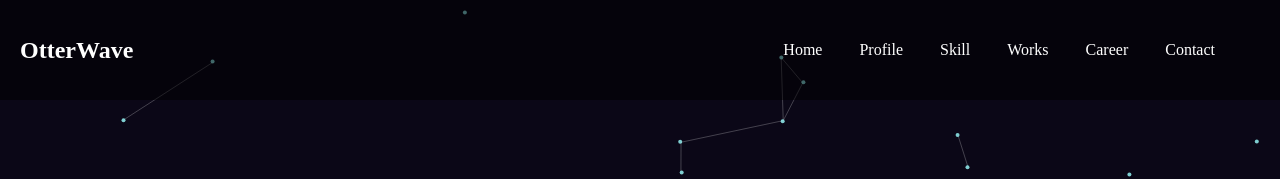
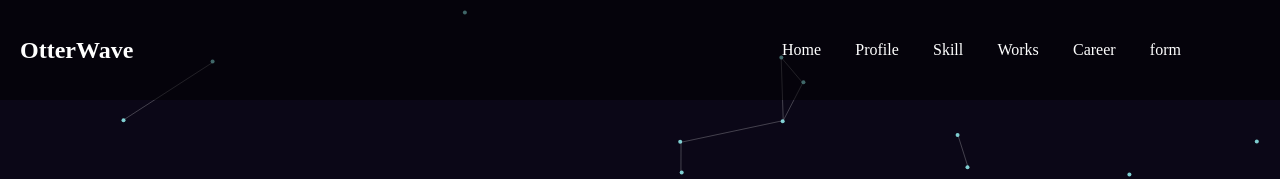
Before and after one commit to ibu0125/react-basic, a React (Create React App) app: page / in a window 1280 px wide. Shown: the top 179 px of the page. Built offline with nearby package versions, Linux system fonts and the light colour scheme.

Commit message:
ページ遷移からレイアウト構成に変更(form)

```diff
--- a/package.json
+++ b/package.json
@@ -14,6 +14,7 @@
     "react-hook-form": "^7.53.0",
     "react-router-dom": "^6.26.2",
     "react-scripts": "5.0.1",
+    "react-scroll": "^1.9.0",
     "react-transition-group": "^4.4.5",
     "web-vitals": "^2.1.4"
   },
--- a/src/App.js
+++ b/src/App.js
@@ -5,8 +5,6 @@ import Home from "./components/pages/Home.js";
 import Header from "./components/pages/Header.js";
 import MainContents from "./components/pages/MainContents.js";
 import "./assets/styles/App.css";
-import LocationWrapper from "./components/pages/LocationWrapper.js";
-import { BrowserRouter as Router, Route, Routes } from "react-router-dom";
 import Form from "./components/pages/Form.js";
 import Footer from "./components/pages/Footer.js";
 
@@ -14,6 +12,8 @@ function App() {
   const [backgroundImage, setBackgroundImage] = useState(
     "/imges/pexels-jplenio-1632788.jpg"
   );
+
+  const [isActive, setIsActive] = useState(false);
 
   // const [isScrollable, setIsScrollable] = useState(true);
   // const [showBackground, setShowBackground] = useState(true); // 背景画像の表示管
@@ -109,59 +109,42 @@ function App() {
       // setShowBackground(true); // 新しい背景をフェードインさせる
       setShowContent(true); // コンテンツをフェードインさせる
     }, timeoutDuration); // トランジションの時間に合わせて設定
+
+    setShowContent(false);
+
+    setTimeout(() => {
+      if (linkName === "Contact") {
+        setIsActive(true); // 背景を暗くする
+      } else {
+        setIsActive(false); // 他のリンクでは背景を元に戻す
+      }
+      setShowContent(true);
+    }, 0);
   };
 
   return (
     <div className="App">
-      <Router>
+      <div className={isActive ? "active-all-container" : "all-container"}>
+        <div className="form">
+          <Form />
+        </div>
+      </div>
+
       <Header
+        className={isActive ? "active-header" : null}
         title={headerTitle}
         menuItems={[
-            { name: "Home", link: "/" },
-            { name: "Profile", link: "/" },
-            { name: "Skill", link: "/" },
-            { name: "Works", link: "/" },
-            { name: "Career", link: "/" },
-            { name: "Contact", link: "/form" },
+          { name: "Home", link: "/", title: "hello-world" },
+          { name: "Profile", link: "/", title: "my-profile" },
+          { name: "Skill", link: "/", title: "my-skill-set" },
+          { name: "Works", link: "/", title: "my-works" },
+          { name: "Career", link: "/", title: "my-career" },
+          { name: "Contact", link: "/form", title: "form" },
         ]}
         onLinkClick={(newImageUrl, linkName) =>
           handleLinkClick(newImageUrl, linkName)
         }
       />
-        <LocationWrapper>
-          <Routes>
-            <Route
-              path="/form"
-              element={
-                <>
-                  <div className="form">
-                    <Form />
-                  </div>
-                  <div className="background-wrapper">
-                    <CSSTransition
-                      // in={showBackground}
-                      timeout={1200}
-                      classNames="background"
-                      unmountOnExit
-                    >
-                      <div
-                        className="background"
-                        style={{ backgroundImage: `url(${backgroundImage})` }}
-                      />
-                    </CSSTransition>
-                    <Canvas style={{ height: "10px" }} />
-                  </div>
-                  <div className="footer-wrapper">
-                    <Footer />
-                  </div>
-                </>
-              }
-            />
-
-            <Route
-              path="/"
-              element={
-                <>
       <Home
         headLine={contents.headLine}
         links={contents.links}
@@ -205,14 +188,6 @@ function App() {
           handleLinkClick(newImageUrl, linkName)
         }
       />
-                </>
-              }
-            />
-          </Routes>
-        </LocationWrapper>
-
-        {/* <Home /> */}
-      </Router>
     </div>
   );
 }
--- a/src/assets/styles/App.css
+++ b/src/assets/styles/App.css
@@ -21,10 +21,43 @@ body {
   height: 100vh;
 }
 
+.all-container {
+  transition: 0.5s;
+  z-index: 1000;
+  position: fixed;
+  top: 0;
+  bottom: 0;
+  left: 0;
+  right: 0;
+  background-color: white;
+  opacity: 0;
+  pointer-events: none;
+  color: #fff;
+}
+
+.active-all-container {
+  transition: 0.5s;
+  z-index: 1000;
+  position: fixed;
+  top: 0;
+  bottom: 0;
+  left: 0;
+  right: 0;
+  background-color: rgba(0, 0, 0, 0.5);
+  pointer-events: none;
+  /* color: #fff; */
+  /* opacity: 0.7; */
+  pointer-events: auto;
+  overflow: hidden;
+}
+
 .form {
+  z-index: 1001;
   overflow: hidden;
+  position: relative;
   width: 100%;
   height: 100%;
+  opacity: 1;
 }
 
 .background-wrapper {
--- a/src/components/pages/AnimationPoints.js
+++ b/src/components/pages/AnimationPoints.js
@@ -1,5 +1,5 @@
 import React, { useRef, useEffect, useState, useCallback } from "react";
-import { useLocation } from "react-router-dom";
+// import { useLocation } from "react-router-dom";
 
 const Canvas = () => {
   const canvasRef = useRef(null);
@@ -7,7 +7,7 @@ const Canvas = () => {
   const intervalRef = useRef(null);
   const [mousePosition, setMousePosition] = useState({ x: 0, y: 0 });
   const [widthSize, setWidthSize] = useState(window.innerWidth);
-  const location = useLocation();
+  // const location = useLocation();
   const [pointCount, setPointCount] = useState(300);
   const [heightSize, setHeightSize] = useState(
     document.documentElement.scrollHeight
@@ -99,14 +99,14 @@ const Canvas = () => {
     setHeightSize(newHeightSize);
   }, []);
 
-  const handleResizeForm = useCallback(() => {
-    const newWidthSize = window.innerWidth;
-    const newHeightSize = window.innerHeight;
+  // const handleResizeForm = useCallback(() => {
+  //   const newWidthSize = window.innerWidth;
+  //   const newHeightSize = window.innerHeight;
 
-    setPointCount(50);
-    setWidthSize(newWidthSize);
-    setHeightSize(newHeightSize);
-  }, []);
+  //   setPointCount(50);
+  //   setWidthSize(newWidthSize);
+  //   setHeightSize(newHeightSize);
+  // }, []);
 
   useEffect(() => {
     window.addEventListener("resize", handleResizeHome);
@@ -119,24 +119,24 @@ const Canvas = () => {
     };
   }, [handleResizeHome]);
 
-  useEffect(() => {
-    const updateSize = () => {
-      const isFormPage = location.pathname === "/form";
+  // useEffect(() => {
+  //   const updateSize = () => {
+  //     // const isFormPage = location.pathname === "/form";
 
-      if (isFormPage) {
-        handleResizeForm();
-      } else {
-        setTimeout(() => {
-          handleResizeHome();
-        }, 0);
-      }
-    };
+  //     if (isFormPage) {
+  //       handleResizeForm();
+  //     } else {
+  //       setTimeout(() => {
+  //         handleResizeHome();
+  //       }, 0);
+  //     }
+  //   };
 
-    // ページが変更されたときにリサイズ処理を実行
-    updateSize();
+  // ページが変更されたときにリサイズ処理を実行
+  // updateSize();
 
-    // 依存関係に location を含める
-  }, [location, handleResizeForm, handleResizeHome]);
+  // 依存関係に location を含める
+  // }, [location, handleResizeForm, handleResizeHome]);
 
   // マウス位置に基づいて点の動きを調整
   useEffect(() => {
--- a/src/components/pages/Form.css
+++ b/src/components/pages/Form.css
@@ -11,6 +11,7 @@
 
 /* フォームのコンテナ */
 .form-container {
+  isolation: isolate;
   position: absolute;
   top: 50%;
   left: 50%;
@@ -22,7 +23,8 @@
   /* width: 100%; */
   max-width: 400px;
   position: relative;
-  z-index: 3;
+  z-index: 1001;
+  opacity: 1;
   /* margin: auto; */
 }
 
--- a/src/components/pages/Header.css
+++ b/src/components/pages/Header.css
@@ -23,6 +23,7 @@
 }
 
 .nav-links {
+  margin-right: 20px;
   list-style: none;
   display: flex;
   /* gap: 30%; */
@@ -46,3 +47,21 @@
 .nav-links li a:hover {
   text-decoration: underline;
 }
+
+.nav-link-last {
+  color: white;
+  text-decoration: none;
+  transition: color 0.3s ease;
+}
+
+.nav-link-last:hover {
+  text-decoration: underline;
+}
+
+.nav-link-last:active {
+  color: brown;
+}
+
+.active-header {
+  opacity: 0;
+}
--- a/src/components/pages/Home.js
+++ b/src/components/pages/Home.js
@@ -3,27 +3,11 @@ import "./Home.css";
 import AnimatedTextSide from "./AnimatedTextSide.js";
 function Home({ headLine, links, onLinkClick }) {
   return (
-    <div className="home">
+    <div className="home" id="hello-world">
       <div className="main-contents">
         <div className="headLine">
           <AnimatedTextSide text={headLine} />
         </div>
-        {/* <ul className="links">
-          {links.map((link, index) => (
-            <li key={index}>
-              <a
-                href={`#${link}`}
-                className="link"
-                onClick={(e) => {
-                  e.preventDefault();
-                  onLinkClick(link.image, link.name);
-                }}
-              >
-                {link.name}
-              </a>
-            </li>
-          ))}
-        </ul> */}
       </div>
     </div>
   );
--- a/src/components/pages/header.js
+++ b/src/components/pages/header.js
@@ -1,17 +1,35 @@
-import React from "react";
+import React, { useState } from "react";
 import "./Header.css";
-import { Link } from "react-router-dom";
+import { Link as ScrollLink } from "react-scroll";
 
 function Header({ title, menuItems, onLinkClick }) {
+  const [isActive, setIsActive] = useState(false);
+  const handleLinkClick = (newImageUrl, linkName) => {
+    if (linkName === "Contact") {
+      setTimeout(() => {
+        if (linkName === "Contact") {
+          setIsActive(true); // 背景を暗くする
+        } else {
+          setIsActive(false); // 他のリンクでは背景を元に戻す
+        }
+      }, 0);
+    }
+  };
   return (
-    <header className="header" style={{ position: "fixed" }}>
+    <header
+      className={isActive ? "active-header" : "header"}
+      style={{ position: "fixed" }}
+    >
       <div className="logo">{title}</div>
       <nav>
         <ul className="nav-links">
           {menuItems.map((item, index) => (
             <li key={index}>
-              <Link
-                to={item.link}
+              {index !== menuItems.length - 1 ? (
+                <ScrollLink
+                  to={item.title}
+                  smooth={true}
+                  duration={500}
                   // href={`#${item}`}
                   className="nav-link"
                   onClick={(e) => {
@@ -20,7 +38,19 @@ function Header({ title, menuItems, onLinkClick }) {
                   }}
                 >
                   {item.name}
-              </Link>
+                </ScrollLink>
+              ) : (
+                <div
+                  className="nav-link nav-link-last"
+                  onClick={(e) => {
+                    // e.preventDefault();
+                    onLinkClick(item.image, item.name);
+                    handleLinkClick(item.image, item.name);
+                  }}
+                >
+                  {item.title}
+                </div>
+              )}
             </li>
           ))}
         </ul>
```
Also changed, not shown: src/components/pages/Footer.js (+5 -4 lines), src/components/pages/MainContents.js (+4 -4 lines), 1 other file (tests, documents, lock files or other folders). Lines whose indentation alone changed are shown as unchanged.
